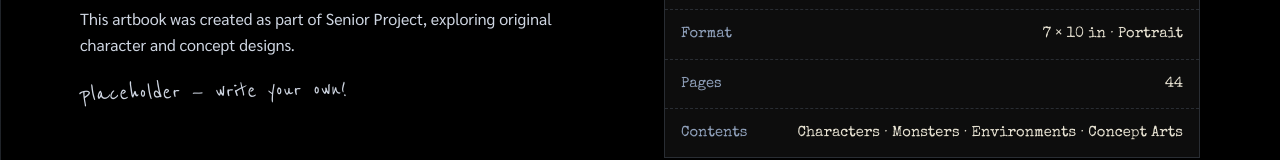
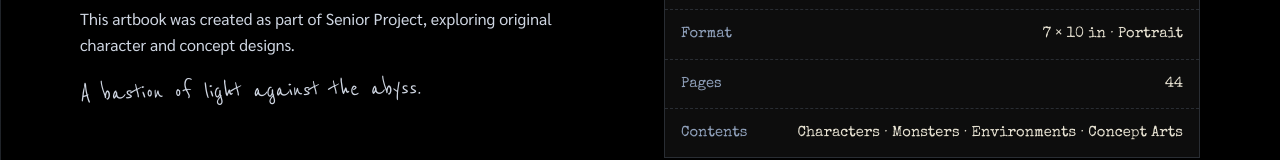
Before and after one commit to 6631306029/Project.LIMEN, a plain HTML site: page index.html in a window 1280 px wide. Shown: the part 1038-1198 px from the top of the page. Drawn offline with nearby package versions, Linux system fonts and the light colour scheme; a script that the page names is missing.

Commit message:
Update index.html

```diff
--- a/index.html
+++ b/index.html
@@ -170,7 +170,7 @@ footer p{color:var(--muted);font-size:.9rem}
           <!-- EDIT: replace this with your real preface -->
           <p>Project LIMEN is a sci-fi fantasy concept artbook centering around "Pharos", a city built around a central lighthouse where mysterious incidents have taken place.</p>
           <p>This artbook was created as part of Senior Project, exploring original character and concept designs.</p>
-          <p class="note">placeholder — write your own!</p>
+          <p class="note">A bastion of light against the abyss.</p>
         </div>
         <ul class="facts">
           <li><span>Title</span><span>Project LIMEN</span></li>
```
